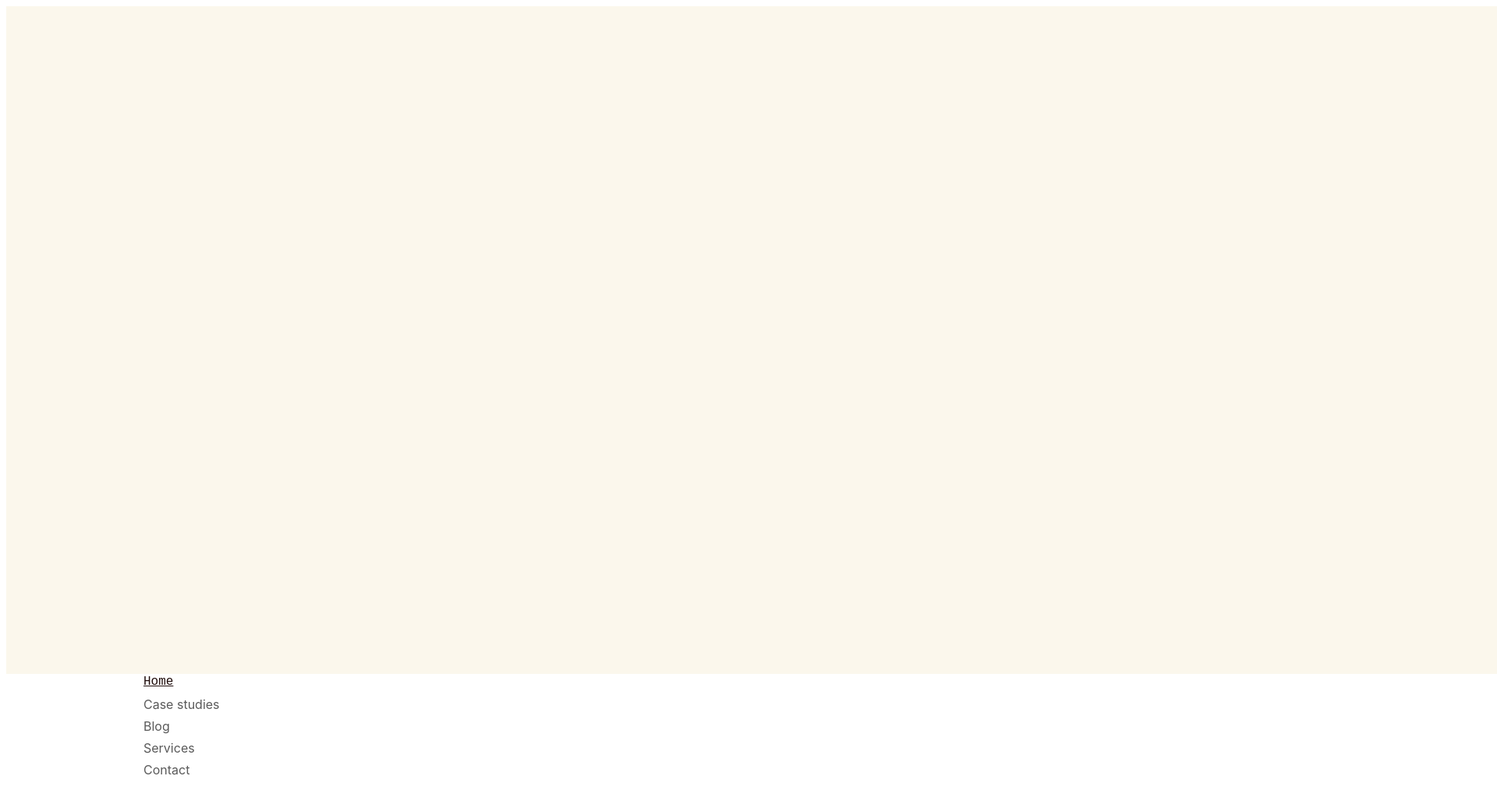
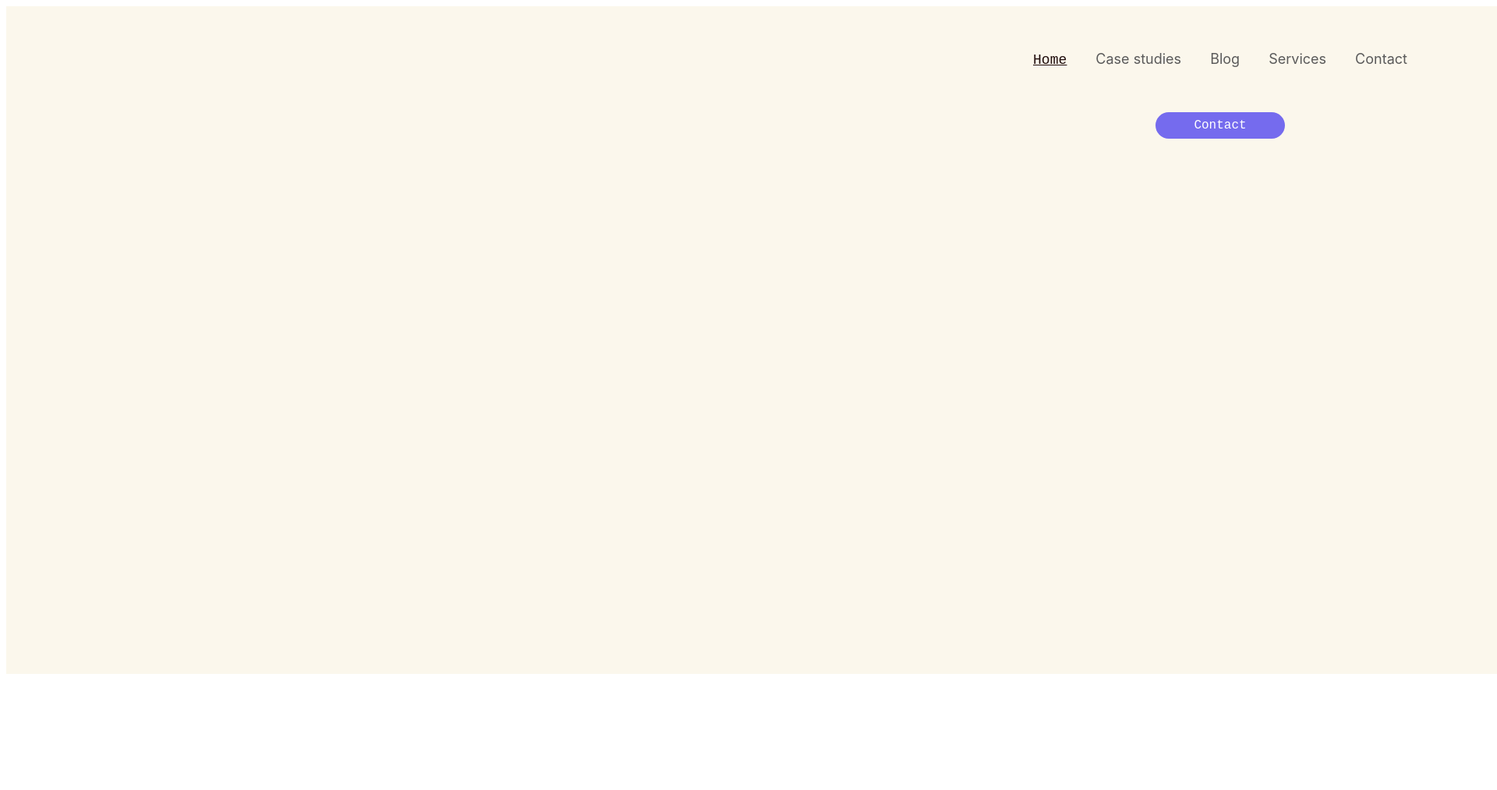
Before and after one commit to jegius/vladimir-edu, a website: page index.html in a window 1280 px wide. Shown: the top 1014 px of the page at 78% size, 1920 px wide, since content can reach past the window. After the commit the page ends 873 px from the top, so only its background shows below. Drawn offline with Linux system fonts and the light colour scheme.

Commit message:
разбирал расположение меню, создание кнопок

```diff
--- a/css/main.css
+++ b/css/main.css
@@ -2,37 +2,49 @@
     background-color: #FBF7EC;
     display: flex;
     min-width: 120rem;
-    min-height: 53.5625rem;
+    height: 53.5625rem;
     top: -0.1875rem;
     flex-shrink: 0;
 }
-.navbar {
+.navbar-main {
+    text-decoration: none;
     margin: 0;
-    padding: 0;
-    list-style-type: none;
+    padding: 3.5625rem 39.8125rem;
     text-align: center;
+    font-size: 1.125rem;
+    font-weight: 400;
     font-family: Inter, monospace;
+}
+.navbar-main li{
+    display: inline-block;
+    margin: 0 1rem;
+}
+.navbar-home {
+    color: #1F0C0B;
+    font-weight: 500;
+    font-family: Work Sans, monospace;
+}
+.navbar-all {
+    text-decoration: none;
     color: #5A5A5A;
-    font-weight: 400;
-    display: inline-flex;
-    width: 10rem;
-    height: 1.75rem;
-}
-.navbar-main {
-    margin: 0;
-    padding: 0;
-    list-style-type: none;
-    text-align: center;
-    display: inline-block;
-    width: 32rem;
-}
-.navbar-sp {
-    font-family:Work Sans, monospace;
-    color: #1F0C0B;
-    font-weight: 500
 }
 .test {
     background-color: red;
     min-width: 10rem;
     min-height: 10rem;
 }
+.button-con{
+    text-decoration: none;
+    padding: 0.5rem 1rem;
+    margin: 0 92.125rem;
+    border-radius: 2.625rem;
+    color: #FFFFFF;
+    display:block;
+    width: 8.375rem;
+    text-align: center;
+    font-family: Work Sans, monospace;
+    font-size: 1rem;
+}
+.button-con{
+    background-color: #756BEE;
+}
--- a/index.html
+++ b/index.html
@@ -6,13 +6,18 @@
     <link rel="stylesheet" href="./css/main.css">
     <script src="./js/index.js" defer></script>
 <body>
-<div class="header"></div>
-<ul class="navbar-main">
-    <li><a class="navbar navbar-sp"><u>Home</u></a></li>
-    <li><a class="navbar">Case studies</a></li>
-    <li><a class="navbar">Blog</a></li>
-    <li><a class="navbar">Services</a></li>
-    <li><a class="navbar">Contact</a></li>
-</ul>
+
+<div class="header">
+    <div>
+        <ul class="navbar-main">
+        <li><a href="#" class="navbar-home"><u>Home</u></a></li>
+        <li><a href="#" class="navbar-all">Case studies</a></li>
+        <li><a href="#" class="navbar-all">Blog</a></li>
+        <li><a href="#" class="navbar-all">Services</a></li>
+        <li><a href="#" class="navbar-all">Contact</a></li>
+        </ul>
+        <a href="#" class="button-con">Contact</a>
+    </div>
+</div>
 </body>
 </html>
```
